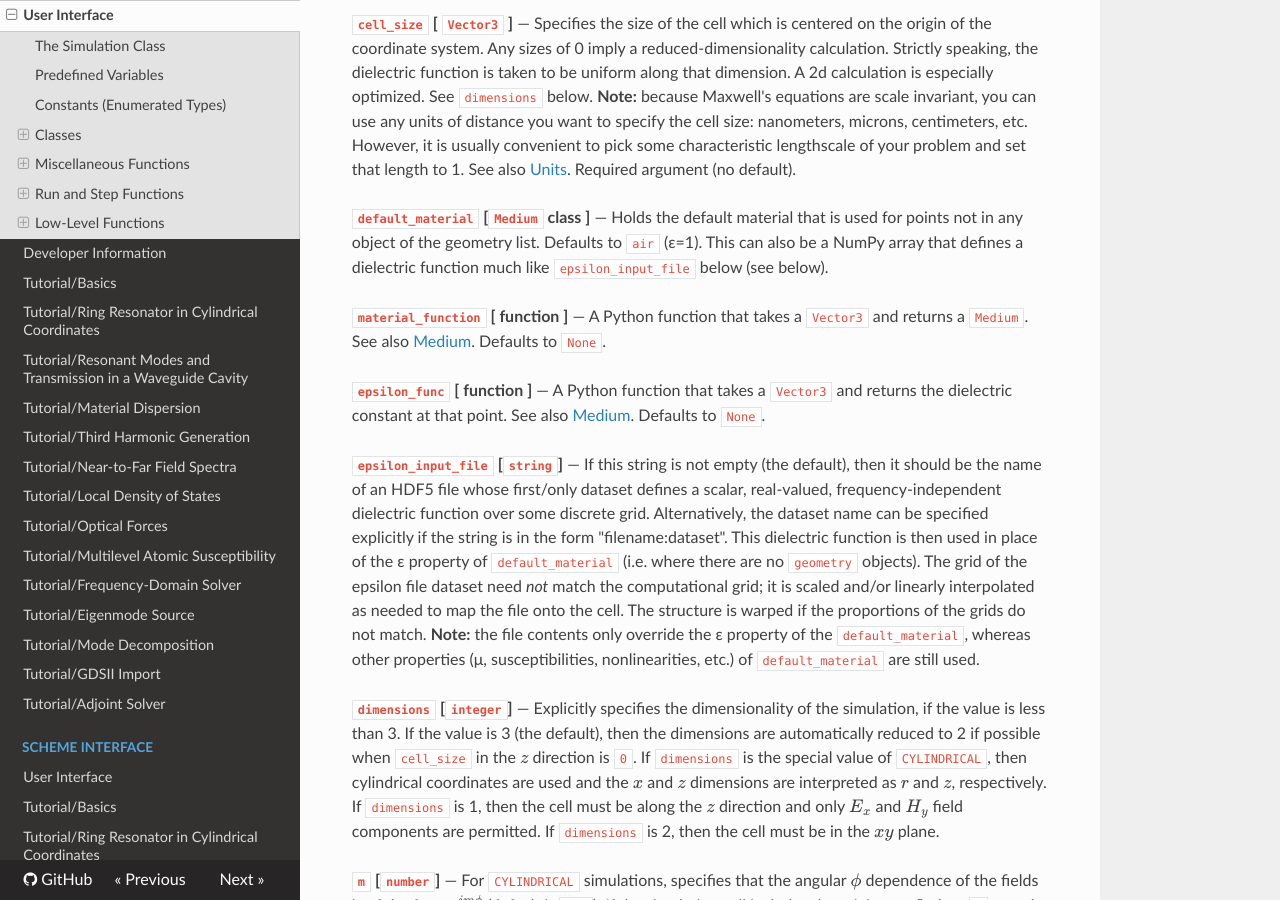
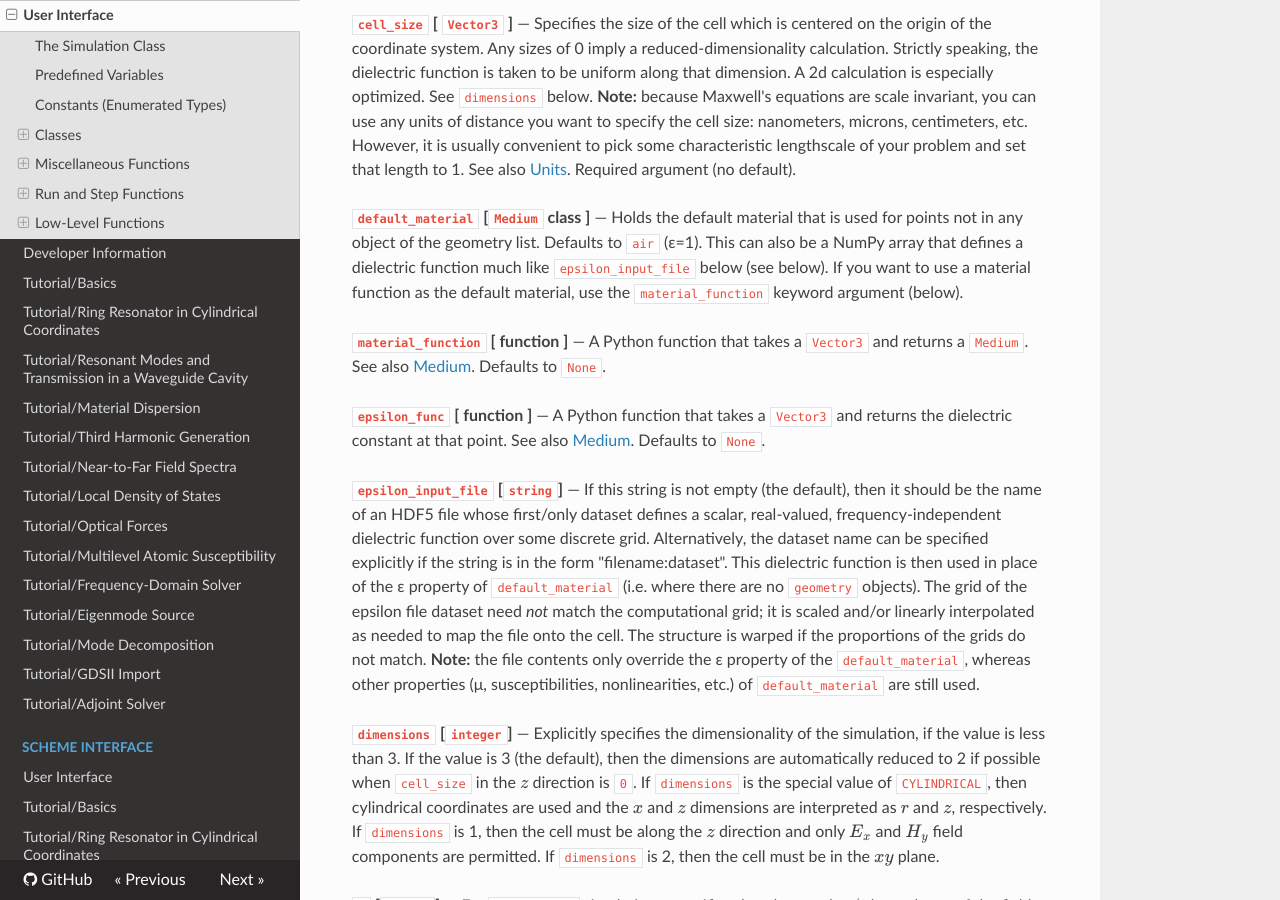
Before and after one commit to NanoComp/meep, an MkDocs documentation site: the page built from doc/docs/Python_User_Interface.md, in a window 1280 px wide and 900 px high, scrolled down 3545 px. Built offline with MkDocs 1.6.1, drawn with Linux system fonts in a browser that asks for light colours; nearby versions of some CDN libraries; formulas are drawn with MathJax 3; old or Windows-style settings are respelled for this version of MkDocs.

Commit message:
Clarify that material_function should be used instead of default_material

```diff
--- a/doc/docs/Python_User_Interface.md
+++ b/doc/docs/Python_User_Interface.md
@@ -79,7 +79,7 @@ Specifies the size of the cell which is centered on the origin of the coordinate
 
 **`default_material` [`Medium` class ]**
 —
-Holds the default material that is used for points not in any object of the geometry list. Defaults to `air` (ε=1). This can also be a NumPy array that defines a dielectric function much like `epsilon_input_file` below (see below).
+Holds the default material that is used for points not in any object of the geometry list. Defaults to `air` (ε=1). This can also be a NumPy array that defines a dielectric function much like `epsilon_input_file` below (see below). If you want to use a material function as the default material, use the `material_function` keyword argument (below).
 
 **`material_function` [ function ]**
 —
```
